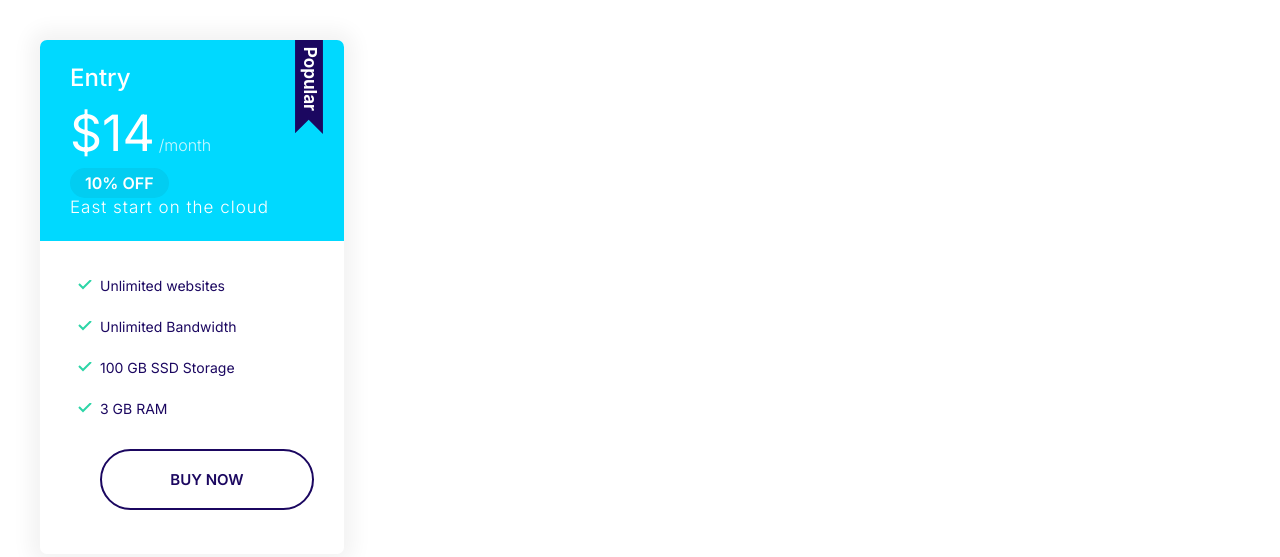
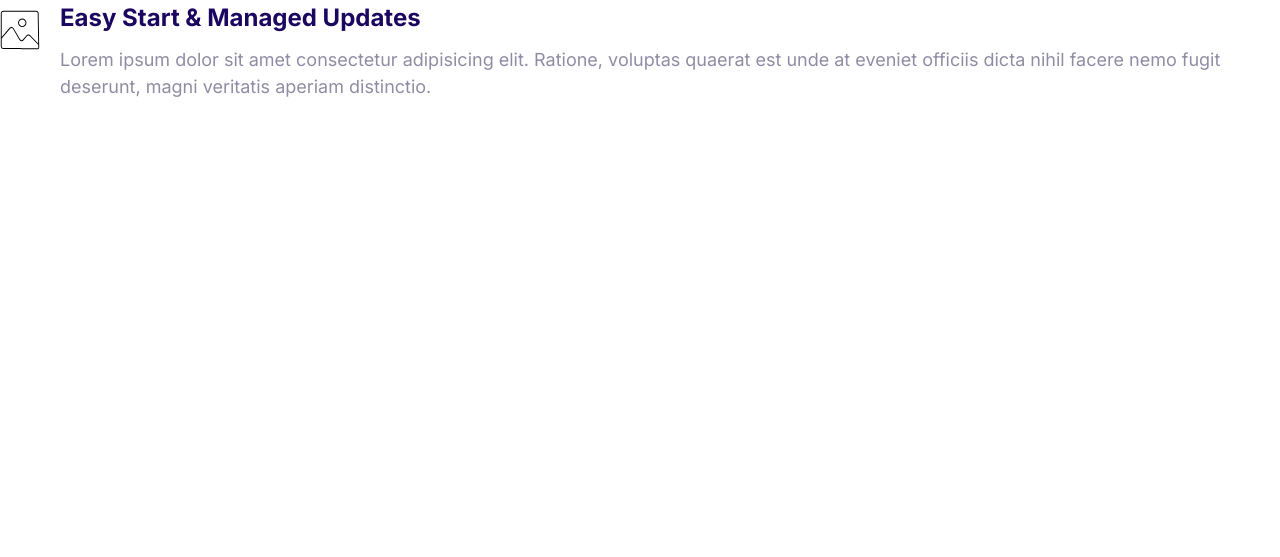
Before and after one commit to Usman-Javed-07/Html_Css_Design_1, a plain HTML site: page index.html in a window 1280 px wide. Drawn offline with Linux system fonts and the light colour scheme.

Commit message:
media objects

```diff
--- a/css/style.css
+++ b/css/style.css
@@ -319,3 +319,17 @@ background: #00c8eb;
     font-size: 1.7rem;
 }
 }
+
+/* media */
+.media {
+    display: flex;
+}
+.media__title{
+    margin-top:0 ;
+}
+.media__body {
+margin: 0 2rem;
+}
+.media__image {
+    margin-top: 1rem;
+}
--- a/index.html
+++ b/index.html
@@ -15,26 +15,19 @@
     <link rel="stylesheet" href="css/style.css" />
   </head>
   <body>
-    <div style="width: 30%; padding: 4rem">
-      <div class="plan plan--popular">
-        <div class="card card__secondary">
-          <header class="card__header">
-            <h3 class="plan__name">Entry</h3>
-            <span class="plan__price">$14</span>
-            <span class="plan__billing-cycle">/month</span>
-            <span class="badge badge--secondary badge--small">10% OFF</span>
-            <span class="plan__description">East start on the cloud </span>
-          </header>
-          <div class="card__body">
-            <ul class="list list--tick">
-              <li class="list__item">Unlimited websites</li>
-              <li class="list__item">Unlimited Bandwidth</li>
-              <li class="list__item">100 GB SSD Storage</li>
-              <li class="list__item">3 GB RAM</li>
-              <button class="btn btn--outline btn--block">Buy now</button>
-            </ul>
-          </div>
-        </div>
+    <div class="media">
+      <div class="media__image">
+        <svg class="icon icon--primary">
+          <use xlink:href="images/sprite.svg#snap"></use>
+        </svg>
+      </div>
+      <div class="media__body">
+        <h3 class="media__title">Easy Start & Managed Updates</h3>
+        <p>
+          Lorem ipsum dolor sit amet consectetur adipisicing elit. Ratione,
+          voluptas quaerat est unde at eveniet officiis dicta nihil facere nemo
+          fugit deserunt, magni veritatis aperiam distinctio.
+        </p>
       </div>
     </div>
   </body>
```
Also changed, not shown: components/plan.html (added, +22 -0 lines), 1 other file.
